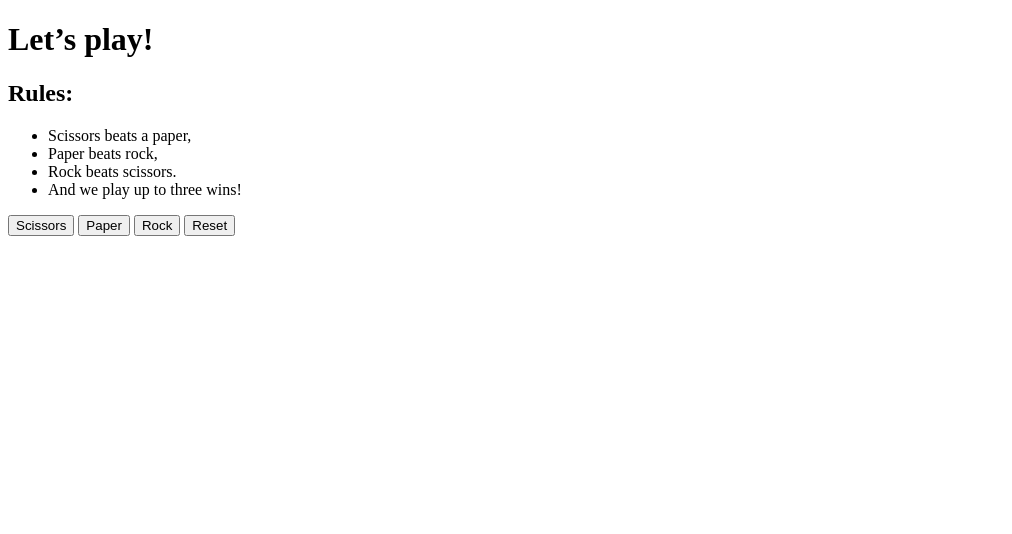
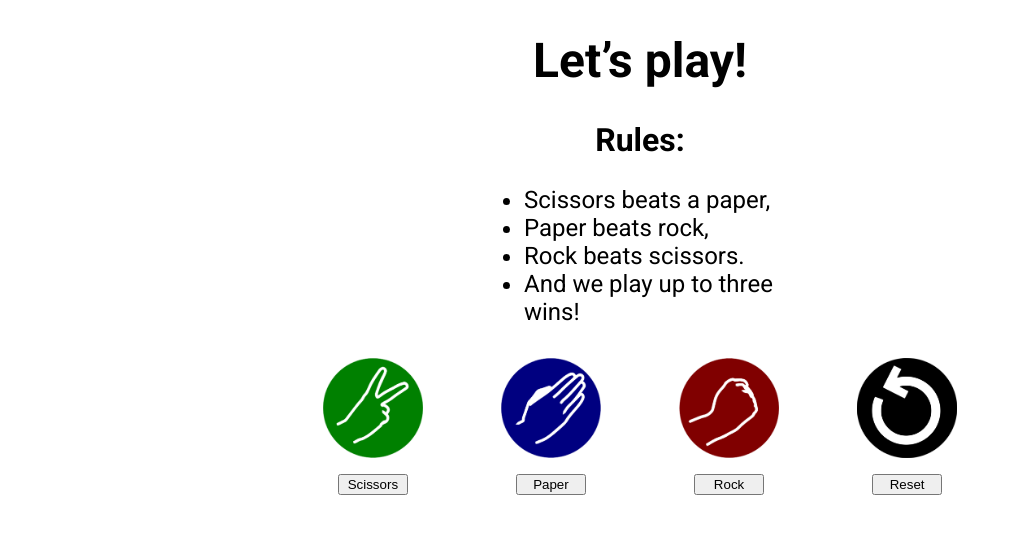
Before and after one commit to O-Honchar/gameRockScissorsPaper, a website built with webpack: page src/template.html in a window 1280 px wide. Shown: the whole page, without its empty margins (0-1012 px from the left). Built offline with nearby package versions, Linux system fonts and the light colour scheme.

Commit message:
fix: implement correct loading data attributes, when user click on icons instead of buttons

```diff
--- a/src/js/index.js
+++ b/src/js/index.js
@@ -1,13 +1,13 @@
 // index.js
 'use strict';
 
-// import './../scss/main.scss';
+import './../scss/main.scss';
 
 import mChoice from './randomizer';
 import {game, reset} from './game';
 
 const buttons = document.querySelector('#buttons');
-const uChoice = event => event.target.dataset.choice;
+const uChoice = event => event.target.parentElement.dataset.choice;
 const minRound = 1;
 const maxRound = 3;
 
--- /dev/null
+++ b/src/scss/main.scss
@@ -0,0 +1,58 @@
+@import "variables.scss";
+
+@mixin style-fonts($font-size, $font-style, $font-weight, $font-color) {
+  font: $font-size $font-style;
+  font-weight: $font-weight;
+  color: $font-color;
+}
+
+%d-flex {
+  display: flex;
+  justify-content: space-evenly;
+  align-items: center;
+  flex-wrap: wrap;
+}
+
+%text-align-center {
+  text-align: center;
+}
+
+.game-wrapper {
+  width: 60%;
+  margin: 0 auto;
+  h1 {
+    @extend %text-align-center;
+    @include style-fonts(3rem, $font-style, 700, $font-color);
+  }
+  h2 {
+    @extend %text-align-center;
+    @include style-fonts(2rem, $font-style, 700, $font-color);
+  }
+  ul {
+    @include style-fonts(1.5rem, $font-style, 400, $font-color);
+    padding-bottom: 1rem;
+    width: 17rem;
+    margin: 0 auto;
+  }
+  .button-wrapper {
+    @extend %d-flex;
+    padding-bottom: 2rem;
+    img {
+      display: block;
+      padding: 1rem;
+      width: 100px;
+      height: auto;
+    }
+    button {
+      display: block;
+      margin: 0 auto;
+      width: 70px;
+    }
+  }
+  .results-wrapper {
+    p {
+      @extend %text-align-center;
+      @include style-fonts(1.5rem, $font-style, 400, $font-color);
+    }
+  }
+}
--- /dev/null
+++ b/src/scss/variables.scss
@@ -0,0 +1,3 @@
+$font-style: "Roboto", sans-serif;
+$font-color: #000;
+// $font-style-secondary: "Hind", sans-serif;
--- a/src/template.html
+++ b/src/template.html
@@ -2,13 +2,16 @@
 <!DOCTYPE html>
 <html lang="en">
   <head>
-    <meta charset="UTF-8">
-    <meta http-equiv="X-UA-Compatible" content="IE=edge">
-    <meta name="viewport" content="width=device-width, initial-scale=1.0">
+    <meta charset="UTF-8" />
+    <meta http-equiv="X-UA-Compatible" content="IE=edge" />
+    <meta name="viewport" content="width=device-width, initial-scale=1.0" />
+    <link rel="preconnect" href="https://fonts.gstatic.com">
+    <link href="https://fonts.googleapis.com/css2?family=Roboto:wght@300;400;700&display=swap" rel="stylesheet">
     <title><%= htmlWebpackPlugin.options.title %></title>
   </head>
   <body>
-    <h1>Let’s play!</h1>
+      <div class="game-wrapper">
+        <h1 class="container">Let’s play!</h1>
         <h2>Rules:</h2>
         <ul>
           <li>Scissors beats a paper,</li>
@@ -17,13 +20,24 @@
           <li>And we play up to three wins!</li>
         </ul>
         <div class="button-wrapper" id="buttons">
-        <button data-choice="Scissors">Scissors</button>
-        <button data-choice="Paper">Paper</button>
-        <button data-choice="Rock">Rock</button>
-        <button data-choice="Reset">Reset</button>
+          <div data-choice="Scissors">
+            <img src="<%=require('./img/scissors.png')%>" alt="Scissors image" />
+            <button>Scissors</button>
           </div>
-    <div class="results-wrapper" id="results">
-
+          <div data-choice="Paper">
+            <img src="<%=require('./img/paper.png')%>" alt="Paper image" />
+            <button>Paper</button>
+          </div>
+          <div data-choice="Rock">
+            <img src="<%=require('./img/rock.png')%>" alt="Rock image" />
+            <button>Rock</button>
+          </div>
+          <div data-choice="Reset">
+            <img src="<%=require('./img/reset.png')%>" alt="Reset image" />
+            <button>Reset</button>
+          </div>
+        </div>
+        <div class="results-wrapper" id="results"></div>
       </div>
   </body>
 </html>
```
Lines whose indentation alone changed are shown as unchanged.
